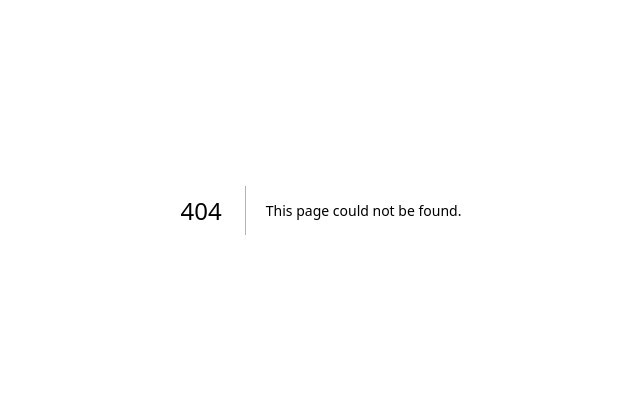
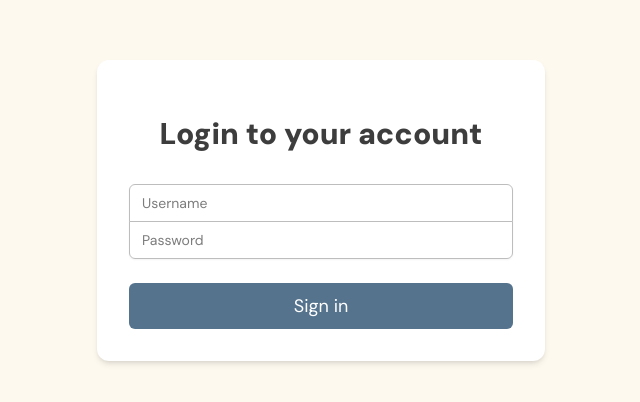
Before and after one commit to poreldeporte/mindful-network-official, a Next.js app in the folder client/: page /login in a window 1280 px wide. Before the commit this address had no page. Shown: the part 190-592 px from the top of the page, without its empty margins (319-959 px from the left). Built offline with nearby package versions, Linux system fonts and the light colour scheme; a web font is replaced by a local one.

Commit message:
feat(client): Login & admin page to upload documents

```diff
--- /dev/null
+++ b/client/src/app/admin/psychologists/layout.tsx
@@ -0,0 +1,20 @@
+"use client";
+import { useEffect } from "react";
+import { useRouter } from "next/navigation";
+
+export default function AdminPsychologistsLayout({
+  children,
+}: Readonly<{
+  children: React.ReactNode;
+}>) {
+  const router = useRouter();
+
+  useEffect(() => {
+    const token = localStorage.getItem("token");
+    if (!token) {
+      router.push("/login");
+    }
+  }, [router]);
+
+  return <>{children}</>;
+}
--- /dev/null
+++ b/client/src/app/admin/psychologists/page.tsx
@@ -0,0 +1,7 @@
+export default function Search() {
+  return (
+    <section className="min-h-screen lg:h-screen max-h-max relative">
+      Psychologists
+    </section>
+  );
+}
--- /dev/null
+++ b/client/src/app/login/page.tsx
@@ -0,0 +1,96 @@
+"use client";
+
+import { useState } from "react";
+import { useRouter } from "next/navigation";
+import { Button } from "@/components/ui";
+import { setLocalStorage } from "@/utilities";
+
+interface LoginResponse {
+  success: boolean;
+  token?: string;
+}
+
+export default function Login() {
+  const [username, setUsername] = useState("");
+  const [password, setPassword] = useState("");
+  const router = useRouter();
+
+  const handleSubmit = async (e: React.FormEvent) => {
+    e.preventDefault();
+    const res = await fetch("/api/login", {
+      method: "POST",
+      headers: { "Content-Type": "application/json" },
+      body: JSON.stringify({ username, password }),
+    });
+
+    if (res.ok) {
+      const data: LoginResponse = await res.json();
+
+      if (data.token) {
+        alert("Login successful");
+        setLocalStorage("token", data.token);
+        router.push("/admin/psychologists");
+      }
+    } else {
+      alert("Login failed");
+    }
+  };
+
+  return (
+    <div className="min-h-screen flex items-center justify-center">
+      <div className="max-w-md w-full space-y-8 p-8 bg-white rounded-xl shadow-md">
+        <div className="text-center">
+          <h2 className="mt-6 text-3xl font-extrabold text-gray-900">
+            Login to your account
+          </h2>
+        </div>
+        <form onSubmit={handleSubmit} className="mt-8 space-y-6" method="POST">
+          <div className="rounded-md shadow-sm -space-y-px">
+            <div>
+              <label htmlFor="username" className="sr-only">
+                Username
+              </label>
+              <input
+                id="username"
+                name="username"
+                type="text"
+                value={username}
+                onChange={(e) => setUsername(e.target.value)}
+                placeholder="Username"
+                autoComplete="username"
+                required
+                className="appearance-none rounded-none relative block w-full px-3 py-2 border border-gray-300 placeholder-gray-500 text-gray-900 rounded-t-md focus:outline-none focus:ring-indigo-500 focus:border-indigo-500 focus:z-10 sm:text-sm"
+              />
+            </div>
+            <div>
+              <label htmlFor="password" className="sr-only">
+                Password
+              </label>
+              <input
+                id="password"
+                name="password"
+                type="password"
+                value={password}
+                onChange={(e) => setPassword(e.target.value)}
+                placeholder="Password"
+                autoComplete="current-password"
+                required
+                className="appearance-none rounded-none relative block w-full px-3 py-2 border border-gray-300 placeholder-gray-500 text-gray-900 rounded-b-md focus:outline-none focus:ring-indigo-500 focus:border-indigo-500 focus:z-10 sm:text-sm"
+              />
+            </div>
+          </div>
+
+          <div>
+            <Button
+              type="submit"
+              variant="medium"
+              className="group relative w-full flex justify-center py-2 px-4 border border-transparent text-sm font-medium rounded-md text-white bg-indigo-600 hover:bg-indigo-700 focus:outline-none focus:ring-2 focus:ring-offset-2 focus:ring-indigo-500"
+            >
+              Sign in
+            </Button>
+          </div>
+        </form>
+      </div>
+    </div>
+  );
+}
```
